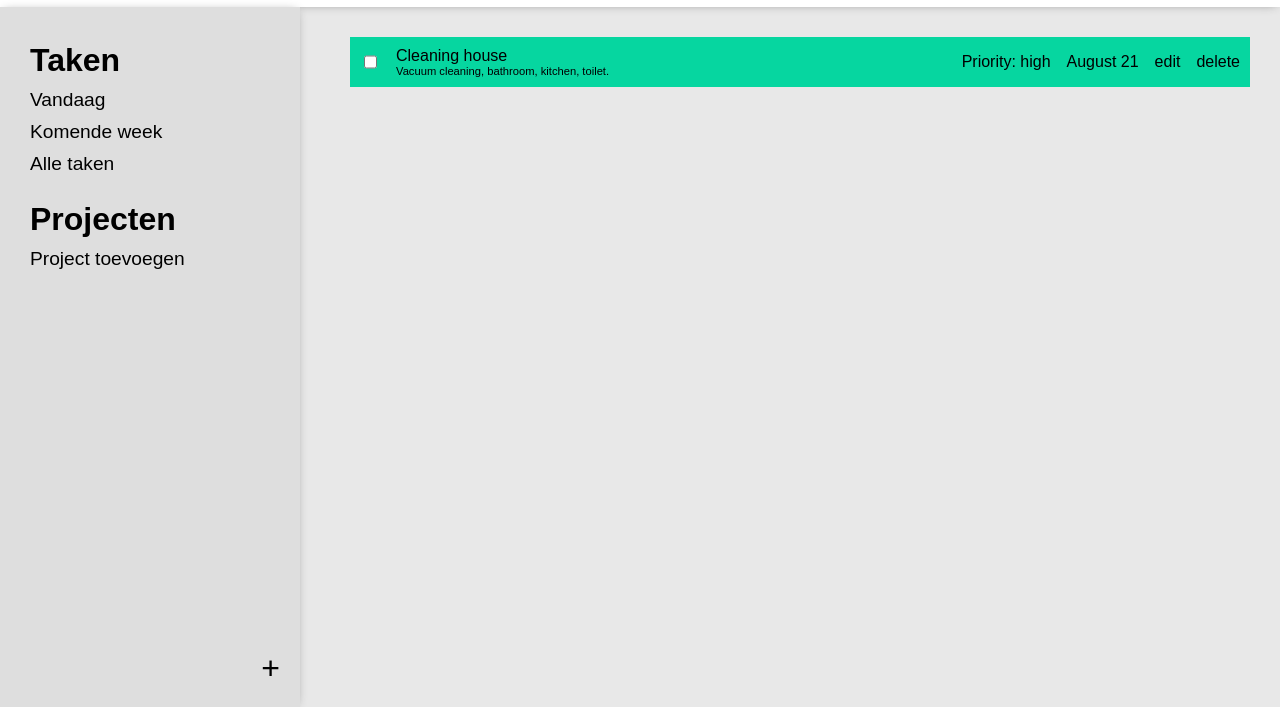
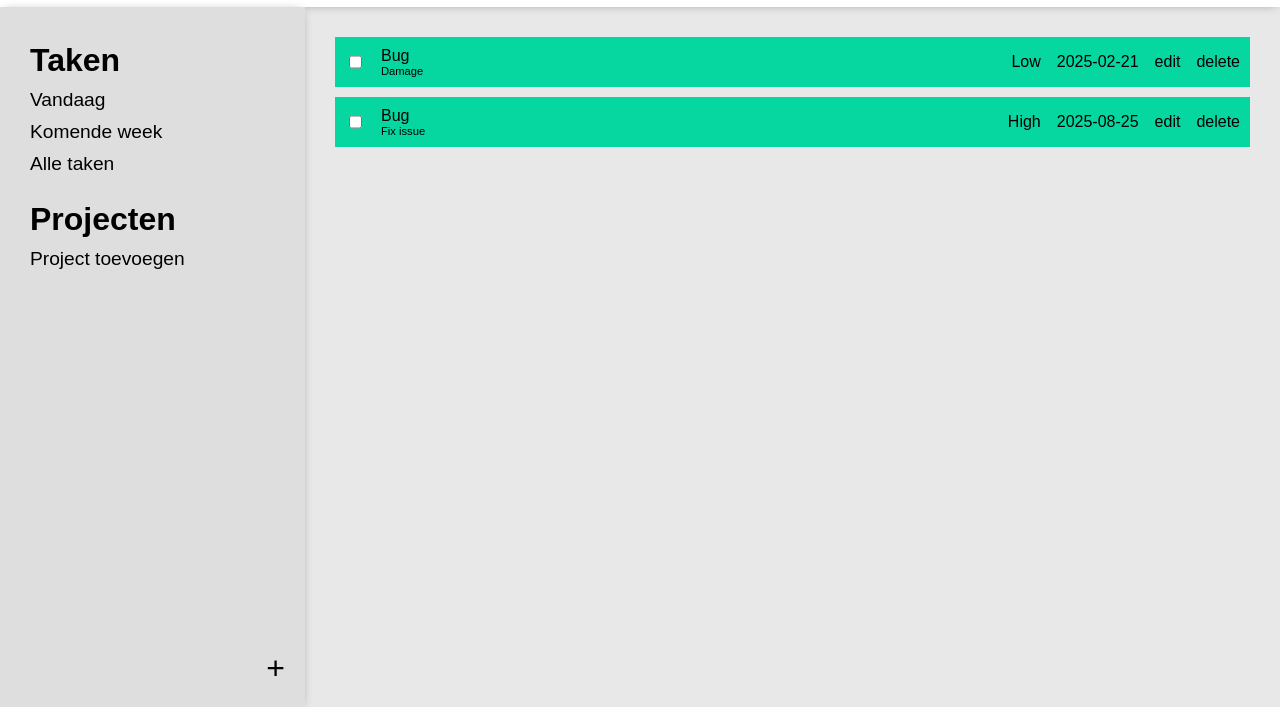
Before and after one commit to luukdg/ToDoApp, a website built with webpack: page src/template.html in a window 1280 px wide. Shown: the part 93-800 px from the top of the page. Built offline with nearby package versions, Linux system fonts and the light colour scheme.

Commit message:
Refactor ticket creation and DOM updates: implement unique ticket IDs, enhance ticket sorting, and improve DOM rendering for tickets

```diff
--- a/src/components/createTicket.js
+++ b/src/components/createTicket.js
@@ -1,14 +1,10 @@
-let ticketCounter = 0;
-
 export default class createTicket {
   constructor(title, description, dueDate, priority) {
-    this.ticketCounter = ++ticketCounter;
+    this.ticketCounter = "id-" + crypto.randomUUID();
     this.title = title;
     this.description = description;
     this.dueDate = dueDate;
     this.priority = priority;
     this.status = "pending";
   }
-
-  // assign date?
 }
--- a/src/components/inputTicket.js
+++ /dev/null
@@ -1 +0,0 @@
-// Takes the input of the ticket
--- /dev/null
+++ b/src/components/sortArray.js
@@ -0,0 +1,9 @@
+import { allTickets } from "../index.js";
+
+export default class sortArray {
+  sortByDate() {
+    allTickets.tickets.sort(
+      (a, b) => new Date(a.dueDate) - new Date(b.dueDate)
+    );
+  }
+}
--- /dev/null
+++ b/src/dom/addTicketToDom.js
@@ -0,0 +1,32 @@
+// Function which loops through the object and updates the DOM accordingly.
+import { allTickets } from "../index.js";
+
+export default class addTicketToDom {
+  updateDom() {
+    allTickets.tickets.forEach((ticket) => {
+      const description = ticket.description;
+      const dueDate = ticket.dueDate;
+      const priority = ticket.priority;
+      const ticketCounter = ticket.ticketCounter;
+      const title = ticket.title;
+
+      if (!document.getElementById(ticketCounter)) {
+        const container = document.querySelector(".content");
+        const template = document.querySelector(".todo-ticket");
+
+        const clone = template.content.cloneNode(true);
+        const ticketElement = clone.querySelector(".ticket-wrapper");
+
+        ticketElement.id = ticketCounter;
+
+        clone.getElementById("description").textContent = description;
+        clone.getElementById("date").textContent = dueDate;
+        clone.getElementById("priority").textContent = priority;
+        clone.getElementById("title").textContent = title;
+
+        // Link it to the DOM
+        container.appendChild(clone);
+      }
+    });
+  }
+}
--- a/src/dom/buttonInteractions.js
+++ b/src/dom/buttonInteractions.js
@@ -2,6 +2,8 @@
 import createTicket from "../components/createTicket";
 import { allTickets } from "../index.js";
 import popUpWindow from "./popUpWindow.js";
+import addTicketToDom from "./addTicketToDom.js";
+import sortArray from "../components/sortArray.js";
 
 export default class DomFunctions {
   constructor() {
@@ -53,6 +55,14 @@ export default class DomFunctions {
       allTickets.add(ticket);
       console.log(allTickets);
 
+      // Sort the tickets by date
+      const sorter = new sortArray();
+      sorter.sortByDate();
+
+      // Add to the dom
+      const loopOverTickets = new addTicketToDom();
+      loopOverTickets.updateDom();
+
       // Closing the popup
       const popup = new popUpWindow();
       popup.close();
--- a/src/index.js
+++ b/src/index.js
@@ -1,12 +1,16 @@
 import "./styles/main.css";
-import createTicket from "./components/createTicket.js";
-import ticketCollection from "./components/assignTicket.js";
-import changeTicket from "./components/changeTicket.js";
-import DomFunctions from "./dom/buttonInteractions.js";
 import "./styles/menu-bar.css";
 import "./styles/header.css";
 import "./styles/content.css";
 import "./styles/form-popup.css";
+
+import createTicket from "./components/createTicket.js";
+import ticketCollection from "./components/assignTicket.js";
+import changeTicket from "./components/changeTicket.js";
+import sortArray from "./components/sortArray.js";
+
+import DomFunctions from "./dom/buttonInteractions.js";
+import addTicketToDom from "./dom/addTicketToDom.js";
 
 // Activate button interactions
 const dom = new DomFunctions();
@@ -16,30 +20,27 @@ dom.addSubmit();
 
 // Basic array for storing the tickets
 export const allTickets = new ticketCollection();
+
+// Creating a ticket #1
+let newTicket = new createTicket("Bug", "Fix issue", "2025-08-25", "High");
+console.log(newTicket);
+
+// Adding ticket to array #1
+allTickets.add(newTicket);
 console.log(allTickets);
 
-// const ticket = new changeTicket();
+// Creating a ticket #2
+newTicket = new createTicket("Bug", "Damage", "2025-02-21", "Low");
+console.log(newTicket);
 
-// // Creating a ticket #1
-// let newTicket = new createTicket("Bug", "Fix issue", "2025-08-25", "High");
-// console.log(newTicket);
+// Adding ticket to array #2
+allTickets.add(newTicket);
+console.log(allTickets);
 
-// // Adding ticket to array #1
-// allTickets.add(newTicket);
-// console.log(allTickets);
+// Sort the tickets by date
+const sorter = new sortArray();
+sorter.sortByDate();
 
-// // Creating a ticket #2
-// newTicket = new createTicket("Bug", "Damage", "2025-02-21", "Low");
-// console.log(newTicket);
-
-// // Adding ticket to array #1
-// allTickets.add(newTicket);
-// console.log(allTickets);
-
-// // Change priority of a ticket
-// ticket.setToHigh(allTickets, 2);
-// // prioChange.setToHigh(allTickets, 2);
-// console.log(allTickets);
-
-// ticket.setToComplete(allTickets, 2);
-// console.log(allTickets);
+// adds the tickets to the DOM
+const loopOverTickets = new addTicketToDom();
+loopOverTickets.updateDom();
--- a/src/styles/content.css
+++ b/src/styles/content.css
@@ -2,12 +2,13 @@
   margin: 30px;
 }
 
-#todo-ticket {
+.ticket-wrapper {
   display: flex;
   align-items: center;
   justify-content: space-between;
+  padding: 10px 10px;
   background-color: var(--color-mint);
-  padding: 10px 10px;
+  margin-bottom: 10px;
 }
 
 .left-side,
--- a/src/styles/main.css
+++ b/src/styles/main.css
@@ -35,7 +35,6 @@ h3 {
   width: 100vw;
   display: flex;
   flex-wrap: nowrap;
-  gap: 20px;
   justify-content: center;
 }
 
--- a/src/template.html
+++ b/src/template.html
@@ -33,7 +33,8 @@
       </div>
       <div class="content">
         <!-- ToDo Ticket Template -->
-        <div id="todo-ticket">
+        <template class="todo-ticket">
+          <div class="ticket-wrapper">
             <div class="left-side">
               <input
                 type="checkbox"
@@ -55,6 +56,7 @@
               <div class="deletebutton">delete</div>
             </div>
           </div>
+        </template>
       </div>
     </div>
 
```
Lines whose indentation alone changed are shown as unchanged.
